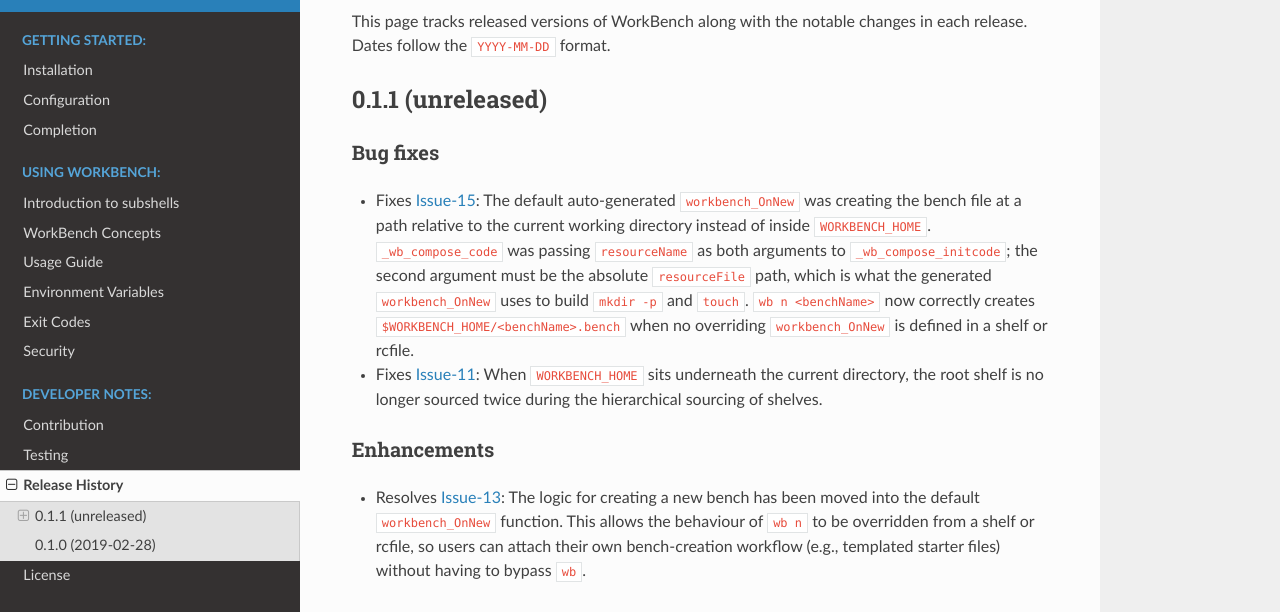
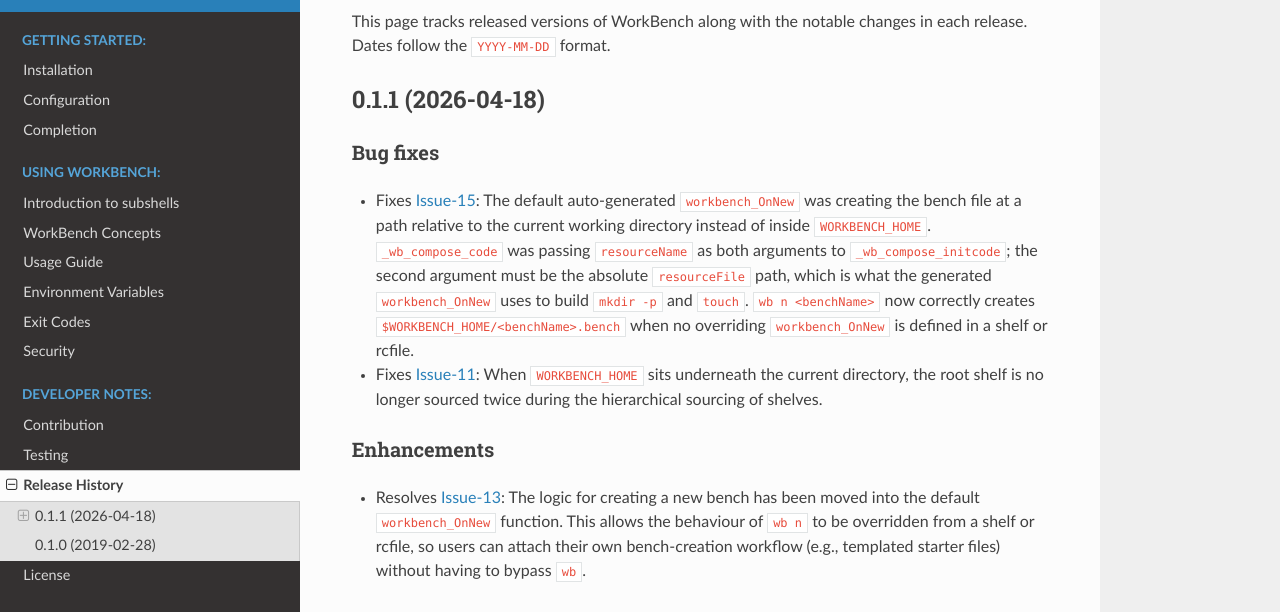
Before and after one commit to pshirali/workbench, a Sphinx documentation site: the page built from docs/source/devnotes/release.rst, in a window 1280 px wide and 900 px high. Shown: the part 150-762 px from the top of the window. Built offline with Sphinx 7.4.7 and the Read the Docs theme 3.1.0, drawn with Linux system fonts in a browser that asks for light colours.

Commit message:
RELEASE 0.1.1: Stamped the 0.1.1 release date as 2026-04-18 in the Release History page.

```diff
--- a/docs/source/devnotes/release.rst
+++ b/docs/source/devnotes/release.rst
@@ -5,7 +5,7 @@
 in each release. Dates follow the ``YYYY-MM-DD`` format.
 
 
-0.1.1 (unreleased)
+0.1.1 (2026-04-18)
 ~~~~~~~~~~~~~~~~~~
 
 Bug fixes
```
